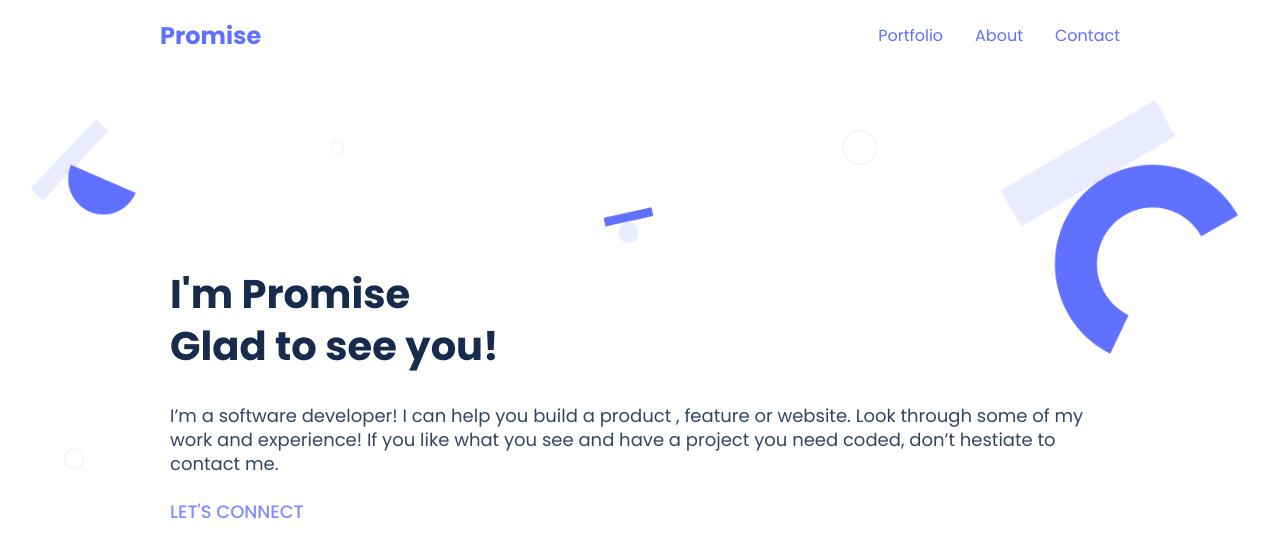
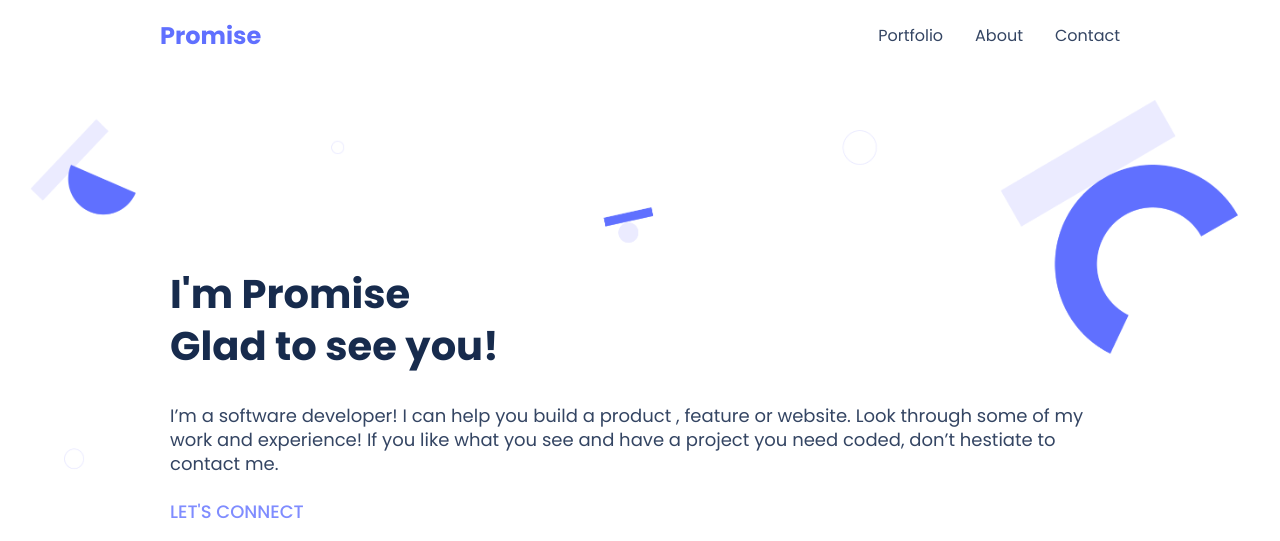
Before and after one commit to Ukaypromise/Personal-Portfolio, a website: page index.html in a window 1280 px wide. Shown: the top 541 px of the page. Drawn offline with Linux system fonts and the light colour scheme.

Commit message:
Effect changes to the nav-menu

```diff
--- a/css/style.css
+++ b/css/style.css
@@ -24,7 +24,7 @@ li {
 
 a {
   text-decoration: none;
-  color: #6070ff;
+  color: #344563;
 }
 
 .navbar {
```
